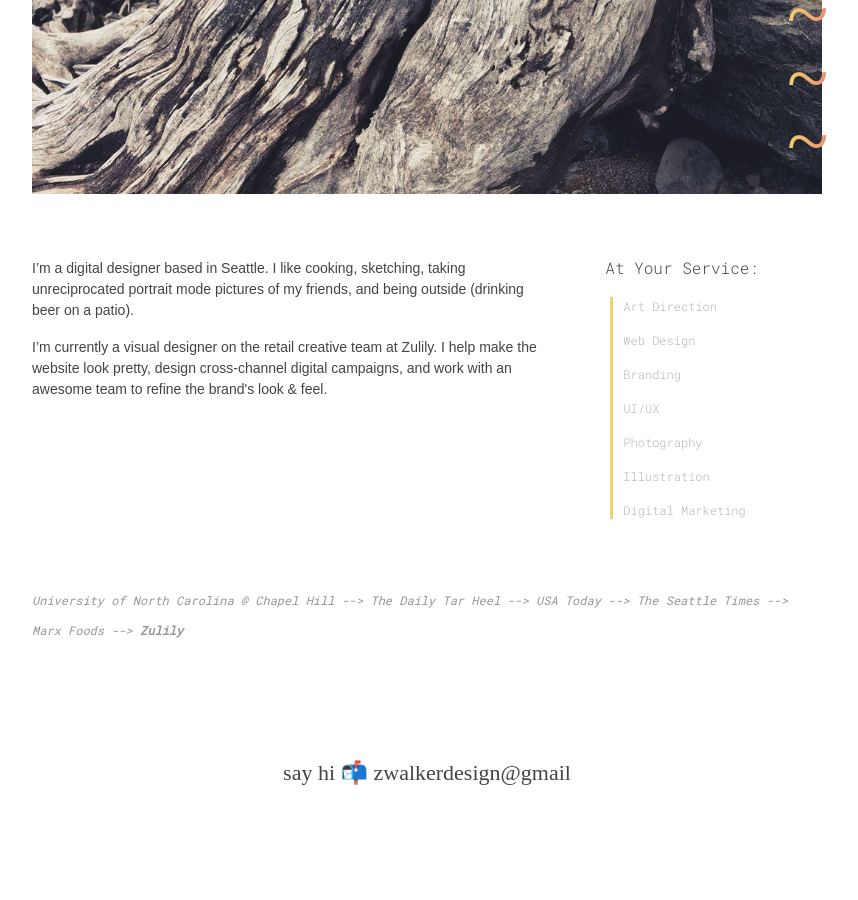
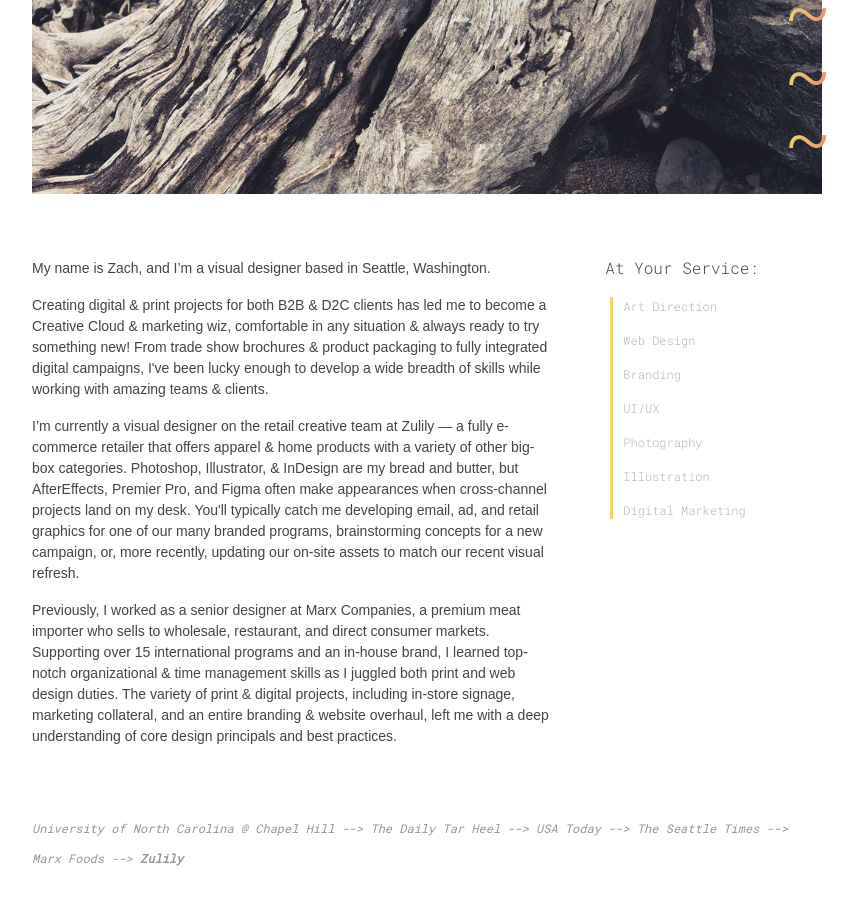
Before and after one commit to zwalkerdesign/zwalkerdesign.github.io, a Jekyll site: the page about-me.html, which Jekyll copies as it is, in a window 1280 px wide and 900 px high, scrolled down 452 px. Shown: the whole window, without its empty margins (213-1071 px from the left). Built offline with Jekyll 4.4.1, drawn with Linux system fonts in a browser that asks for light colours; nearby versions of some CDN libraries; some web fonts are replaced.

Commit message:
Update about-me.html
Updated description to match LinkedIn

```diff
--- a/about-me.html
+++ b/about-me.html
@@ -64,9 +64,10 @@
 	<div class="aboutMeContainer mt-4em">
 		<div class="row no-gutter">
 			<div class="col-xs-12 col-sm-8">
-				<p class="mt-30">I’m a digital designer based in Seattle. I like cooking, sketching, taking unreciprocated portrait mode pictures of my friends, and being outside (drinking beer on a patio).</p>
-
-	<p>I’m currently a visual designer on the retail creative team at Zulily. I help make the website look pretty, design cross-channel digital campaigns, and work with an awesome team to refine the brand's look & feel.</p>
+				<p class="mt-30">My name is Zach, and I’m a visual designer based in Seattle, Washington.</p>
+				<p>Creating digital & print projects for both B2B & D2C clients has led me to become a Creative Cloud & marketing wiz, comfortable in any situation & always ready to try something new! From trade show brochures & product packaging to fully integrated digital campaigns, I've been lucky enough to develop a wide breadth of skills while working with amazing teams & clients.</p>
+				<p>I’m currently a visual designer on the retail creative team at Zulily — a fully e-commerce retailer that offers apparel & home products with a variety of other big-box categories. Photoshop, Illustrator, & InDesign are my bread and butter, but AfterEffects, Premier Pro, and Figma often make appearances when cross-channel projects land on my desk. You'll typically catch me developing email, ad, and retail graphics for one of our many branded programs, brainstorming concepts for a new campaign, or, more recently, updating our on-site assets to match our recent visual refresh.</p>
+				<p>Previously, I worked as a senior designer at Marx Companies, a premium meat importer who sells to wholesale, restaurant, and direct consumer markets. Supporting over 15 international programs and an in-house brand, I learned top-notch organizational & time management skills as I juggled both print and web design duties. The variety of print & digital projects, including in-store signage, marketing collateral, and an entire branding & website overhaul, left me with a deep understanding of core design principals and best practices.</p>
 			</div>
 			<div class="col-xs-12 col-sm-4">
 					<h2 class="skills">At Your Service: </h2>
```
